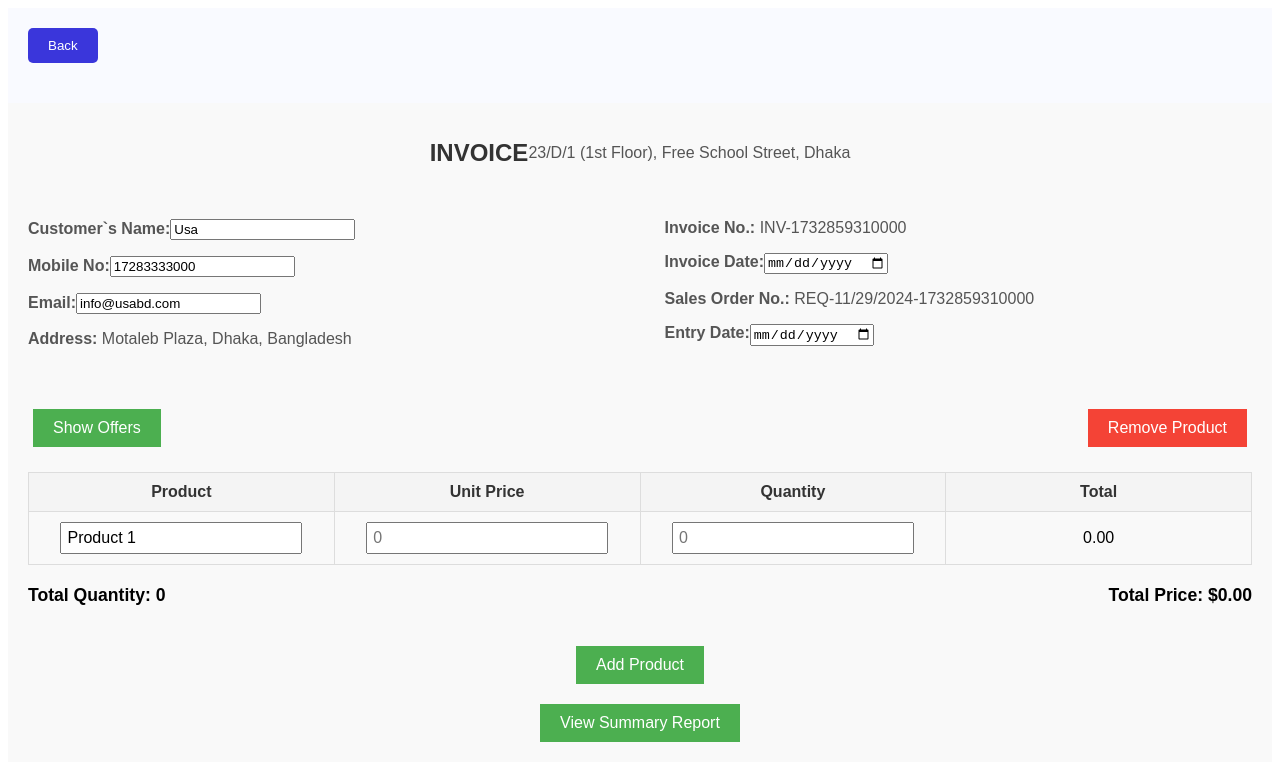
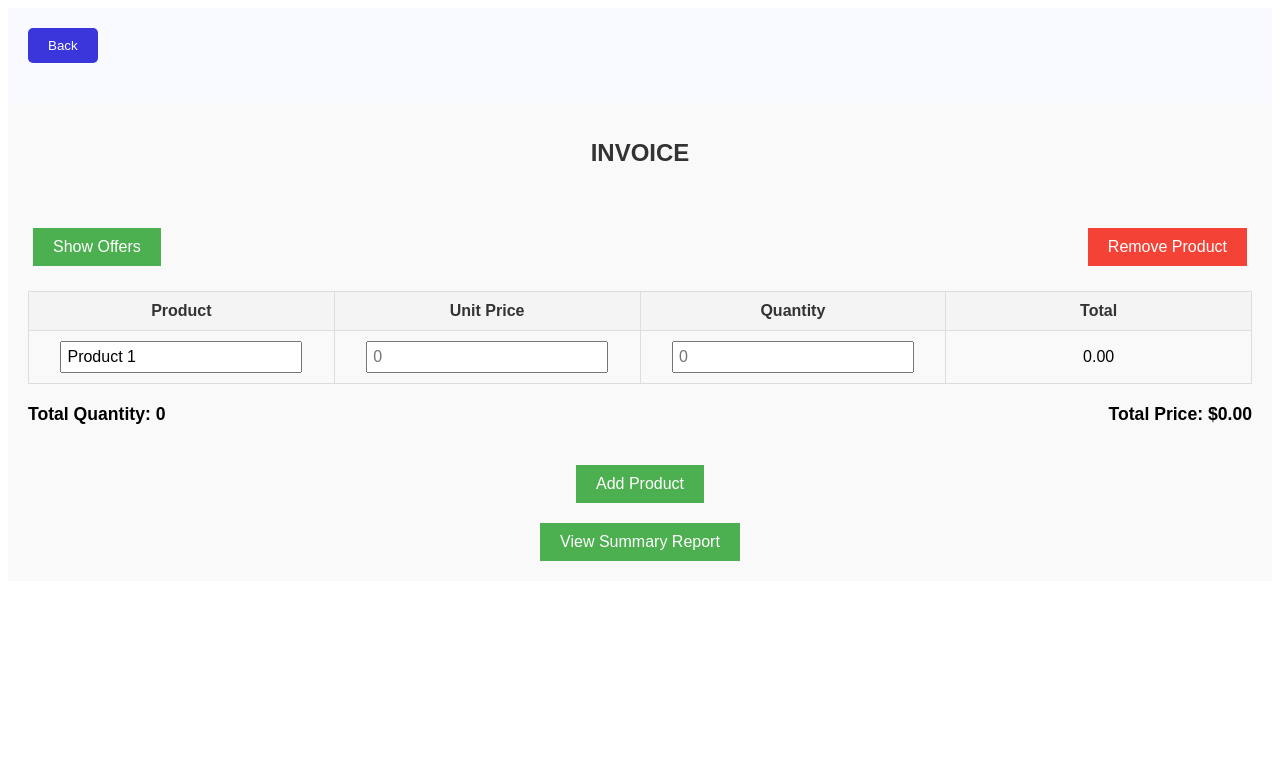
Before and after one commit to shihabul3000/RS-Invoice-Software, a React (Vite) app: page /dashboard in a window 1280 px wide. Shown: the top 780 px of the page. Built offline with nearby package versions, Linux system fonts and the light colour scheme.

Commit message:
dash board invoice updated

```diff
--- a/src/Components/Admin/Admin-Dashboard/Side-Bar/SideBarDashboardIcon/SideBarDashboardIcon.jsx
+++ b/src/Components/Admin/Admin-Dashboard/Side-Bar/SideBarDashboardIcon/SideBarDashboardIcon.jsx
@@ -19,18 +19,7 @@ const [showSale, setShowSale] = useState(false);
   const [totalPrice, setTotalPrice] = useState(0);
   const [totalQuantity, setTotalQuantity] = useState(0);
 
-  const [customer, setCustomer] = useState({
-    name: "Usa",
-    mobile: "17283333000",
-    email: "info@usabd.com",
-  });
 
-  const [invoiceDate, setInvoiceDate] = useState(new Date().toLocaleDateString());
-  const [entryDate, setEntryDate] = useState(new Date().toLocaleDateString());
-  const [invoiceNumber] = useState("INV-" + new Date().getTime());
-  const [salesOrderNumber] = useState(
-    "REQ-" + new Date().toLocaleDateString().replace(/-/g, "_") + "-" + new Date().getTime()
-  );
 
   useEffect(() => {
     let totalQuantity = 0;
@@ -96,13 +85,6 @@ const [showSale, setShowSale] = useState(false);
     }
   };
 
-  const handleCustomerChange = (e) => {
-    const { name, value } = e.target;
-    setCustomer({ ...customer, [name]: value });
-  };
-
-  const handleInvoiceDateChange = (e) => setInvoiceDate(e.target.value);
-  const handleEntryDateChange = (e) => setEntryDate(e.target.value);
 
   const openSummaryReport = () => {
     const newWindow = window.open("", "_blank");
@@ -125,13 +107,7 @@ const [showSale, setShowSale] = useState(false);
         <body>
           <div class="summary">
             <h2>Invoice Summary</h2>
-            <p><strong>Customer Name:</strong> ${customer.name}</p>
-            <p><strong>Mobile:</strong> ${customer.mobile}</p>
-            <p><strong>Email:</strong> ${customer.email}</p>
-            <p><strong>Invoice Number:</strong> ${invoiceNumber}</p>
-            <p><strong>Invoice Date:</strong> ${invoiceDate}</p>
-            <p><strong>Sales Order Number:</strong> ${salesOrderNumber}</p>
-            <p><strong>Entry Date:</strong> ${entryDate}</p>
+
 
             <table class="invoice-table">
               <thead>
@@ -183,66 +159,13 @@ const [showSale, setShowSale] = useState(false);
     <div className="container">
       <header className="header">
         <h1>INVOICE</h1>
-        <p>23/D/1 (1st Floor), Free School Street, Dhaka</p>
+
       </header>
 
 
 
 
-      <section className="customer-details">
-        <div>
-          <p>
-            <strong>Customer`s Name:</strong>
-            <input
-              type="text"
-              name="name"
-              value={customer.name}
-              onChange={handleCustomerChange}
-            />
-          </p>
-          <p>
-            <strong>Mobile No:</strong>
-            <input
-              type="text"
-              name="mobile"
-              value={customer.mobile}
-              onChange={handleCustomerChange}
-            />
-          </p>
-          <p>
-            <strong>Email:</strong>
-            <input
-              type="email"
-              name="email"
-              value={customer.email}
-              onChange={handleCustomerChange}
-            />
-          </p>
-          <p>
-            <strong>Address:</strong> Motaleb Plaza, Dhaka, Bangladesh
-          </p>
-        </div>
-        <div>
-          <p><strong>Invoice No.:</strong> {invoiceNumber}</p>
-          <p>
-            <strong>Invoice Date:</strong>
-            <input
-              type="date"
-              value={invoiceDate}
-              onChange={handleInvoiceDateChange}
-            />
-          </p>
-          <p><strong>Sales Order No.:</strong> {salesOrderNumber}</p>
-          <p>
-            <strong>Entry Date:</strong>
-            <input
-              type="date"
-              value={entryDate}
-              onChange={handleEntryDateChange}
-            />
-          </p>
-        </div>
-      </section>
+
 
       <section className="filters">
         <button className="dropdown-btn">
@@ -329,13 +252,6 @@ const [showSale, setShowSale] = useState(false);
     </div>
 
 
-
-
-
-
-
-
-
         </>
     );
 };
```
